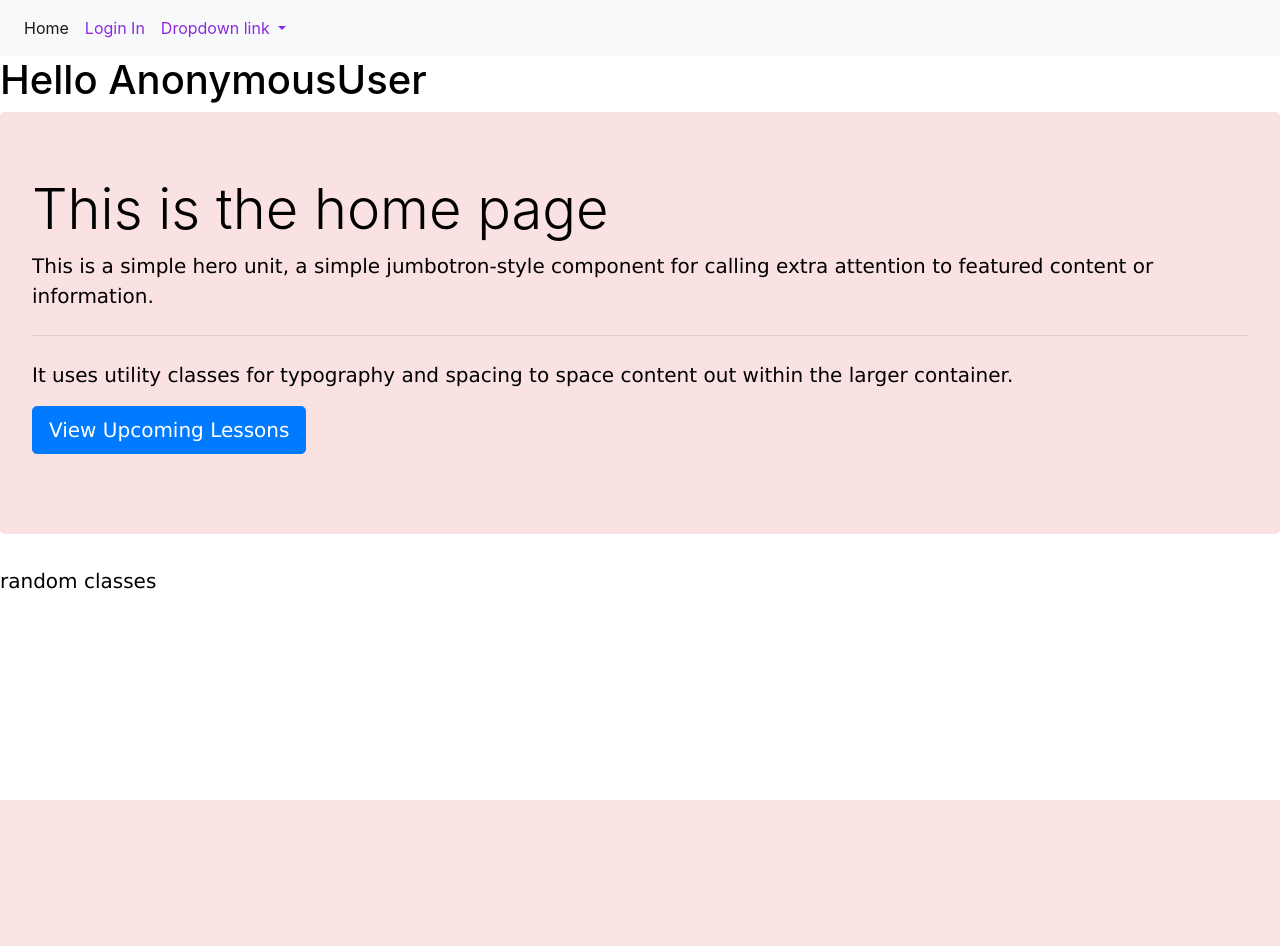
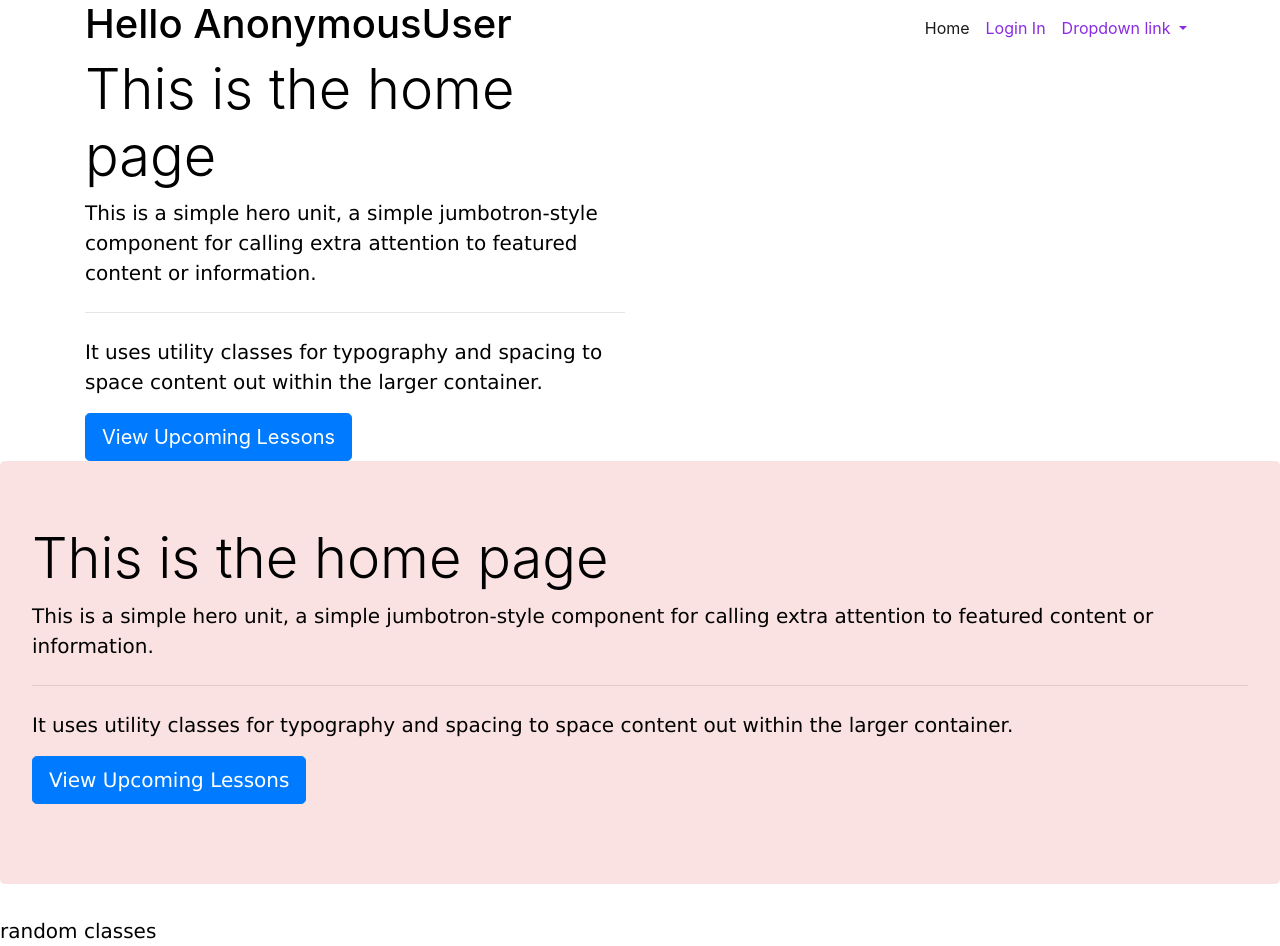
Before and after one commit to TziviaD/yoga-app, a Django app: page / in a window 1280 px wide. Before the commit the page ends 800 px from the top, so only its background shows below. Run offline with Django 3.2, Linux system fonts and the light colour scheme; parts of the project's set-up code (start-up, migrations or seed data) failed here and were passed over; some libraries are stand-ins or nearby versions.

Commit message:
starting to set up hompepage layout

```diff
--- a/templates/yoga/home.html
+++ b/templates/yoga/home.html
@@ -9,10 +9,30 @@
 {% block content %}
 
 
-
+<section id='hero'>
+  <div class="container">
+    <div class="row main-hero-content">
+      <div class="col-md-6">
         <h1>Hello {{user}}</h1>
+        <h1 class="display-4">This is the home page</h1>
+  <p class="lead">This is a simple hero unit, a simple jumbotron-style component for calling extra attention to featured content or information.</p>
+  <hr class="my-4">
+  <p>It uses utility classes for typography and spacing to space content out within the larger container.</p>
 
 
+        <a class="btn btn-primary btn-lg" href="{% url 'display' %}">View Upcoming Lessons</a>
+        {% if user.profile.is_teacher == False %}
+        <a class="btn btn-primary btn-lg" href="{% url 'create_studio' %}">Create Studio</a>
+        {% endif %}
+        </div>
+        <div class="col-md-6">
+
+
+
+      </div>
+    </div>
+  </div>
+</section>
 
 <div class="jumbotron main-block">
   <h1 class="display-4">This is the home page</h1>
--- a/templates/yoga/navbar.html
+++ b/templates/yoga/navbar.html
@@ -61,9 +61,10 @@ header{
 
 {% endcomment %}
 
-
-<nav class="navbar navbar-expand-lg navbar-light bg-light">
-    <div class="collapse navbar-collapse" id="navbarNavDropdown">
+<header>
+<nav class="navbar navbar-expand-lg navbar-light fixed-top">
+  <div class="container">
+    <div class="collapse navbar-collapse justify-content-end" id="navbarNavDropdown">
       <ul class="navbar-nav">
         <li class="nav-item active">
             <a class="nav-link" href="{% url 'home' %}">Home<span class="sr-only">(current)</span></a>
@@ -99,8 +100,9 @@ header{
         </li>
       </ul>
     </div>
+  </div>
   </nav>
-
+</header>
 
 
 
```
Also changed, not shown: access/views.py (+5 -5 lines). Lines whose indentation alone changed are shown as unchanged.
